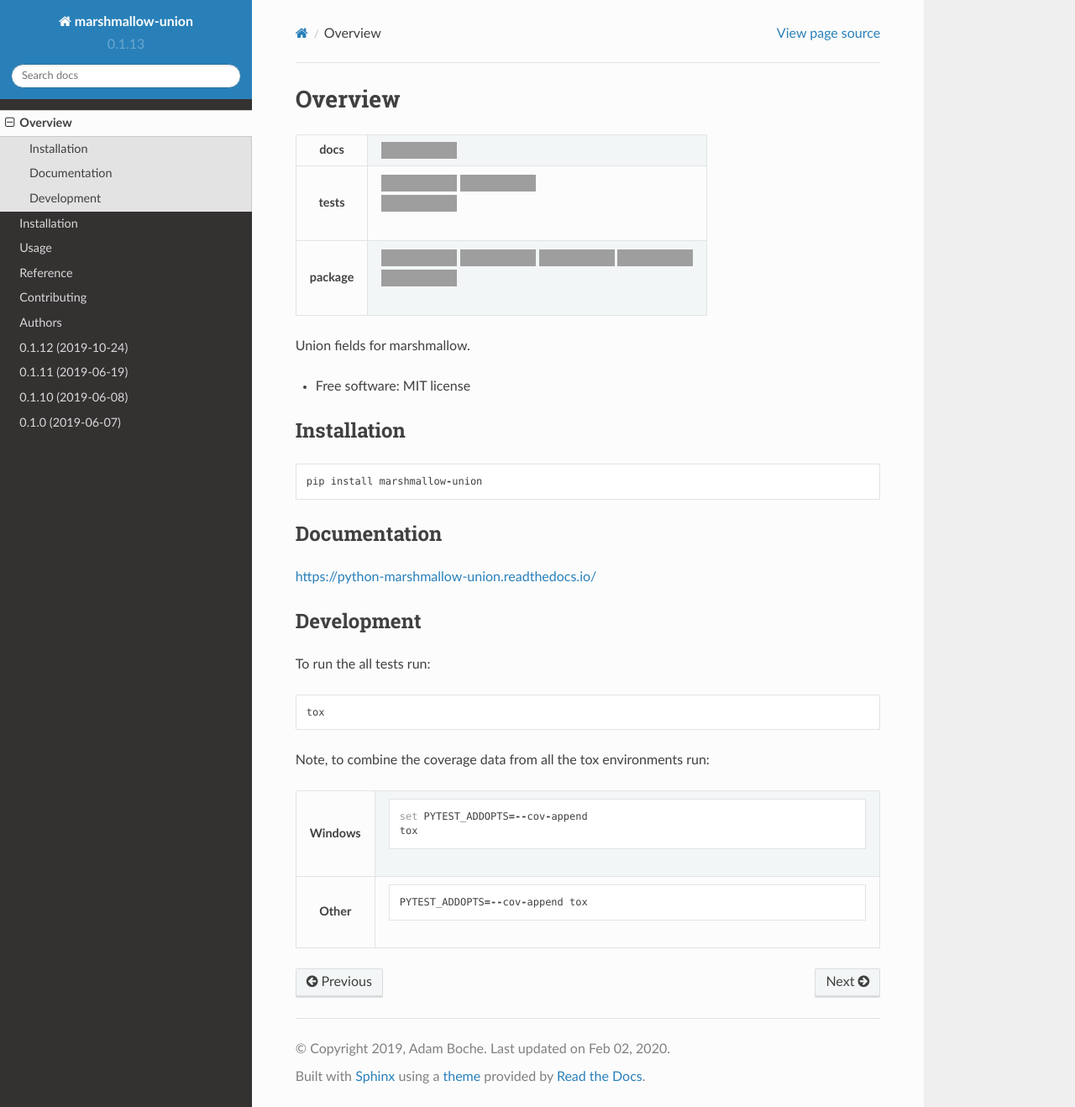
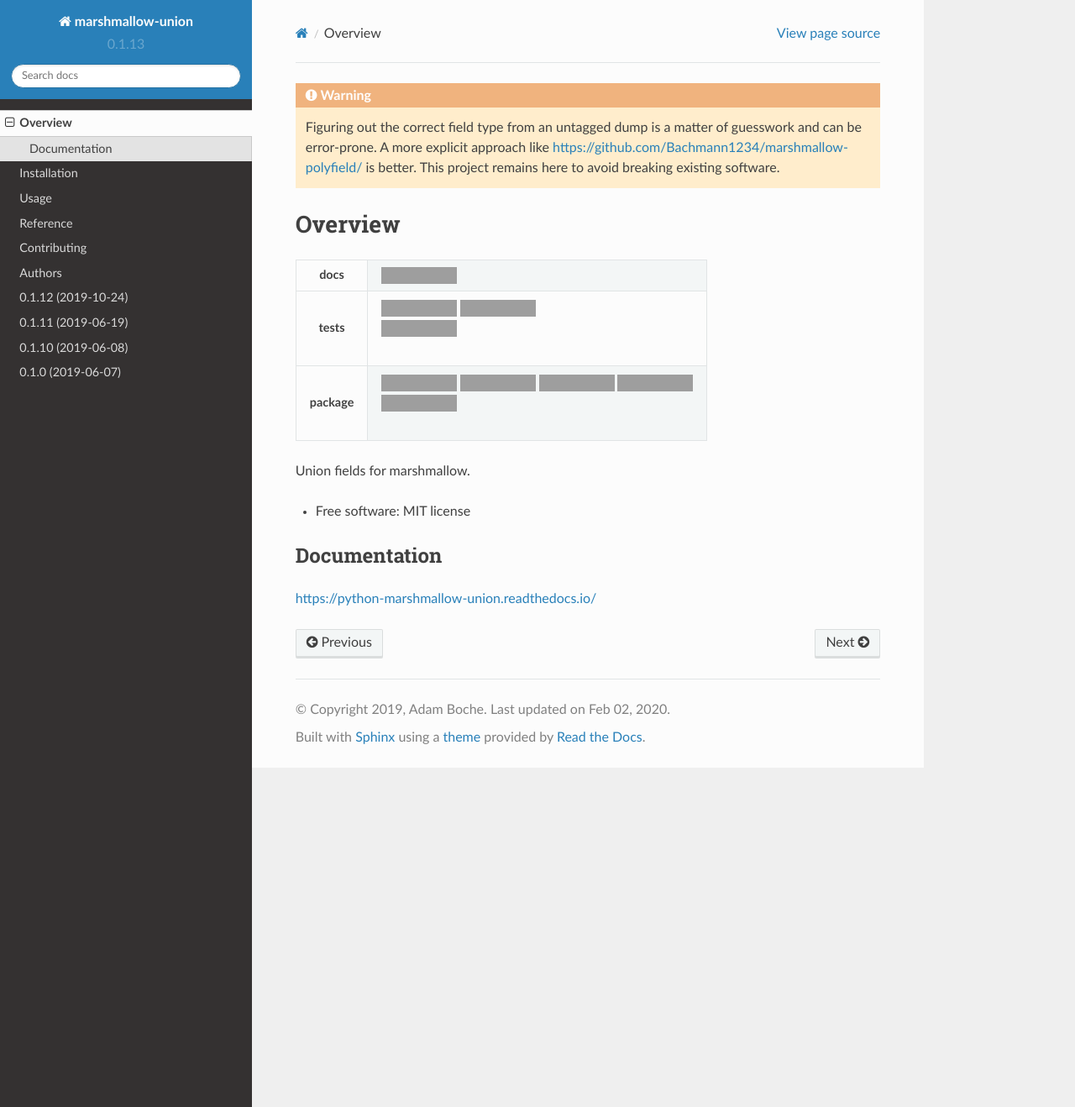
Before and after one commit to adamboche/python-marshmallow-union, a Sphinx documentation site: the page built from docs/readme.rst, in a window 1280 px wide and 1318 px high, cut to the strip 0-1318 px from the top of the window. Shown: the whole strip at 84% size. Built offline with Sphinx 7.4.7 and the Read the Docs theme 2.0.0, drawn with Linux system fonts in a browser that asks for light colours; grey boxes are pictures that could not be loaded.

Commit message:
Add warning

```diff
--- a/README.rst
+++ b/README.rst
@@ -60,40 +60,9 @@
 
 * Free software: MIT license
 
-Installation
-============
-
-::
-
-    pip install marshmallow-union
 
 Documentation
 =============
 
 
 https://python-marshmallow-union.readthedocs.io/
-
-
-Development
-===========
-
-To run the all tests run::
-
-    tox
-
-Note, to combine the coverage data from all the tox environments run:
-
-.. list-table::
-    :widths: 10 90
-    :stub-columns: 1
-
-    - - Windows
-      - ::
-
-            set PYTEST_ADDOPTS=--cov-append
-            tox
-
-    - - Other
-      - ::
-
-            PYTEST_ADDOPTS=--cov-append tox
--- a/docs/conf.py
+++ b/docs/conf.py
@@ -53,3 +53,13 @@
 napoleon_use_param = True
 
 autoapi_dirs = ["../src/marshmallow_union"]
+
+
+rst_prolog = """
+.. warning::
+
+   Figuring out the correct field type from an untagged dump is a matter of guesswork and
+   can be error-prone. A more explicit approach like
+   https://github.com/Bachmann1234/marshmallow-polyfield/ is better. This project remains
+   here to avoid breaking existing software.
+"""
--- a/docs/usage.rst
+++ b/docs/usage.rst
@@ -1,6 +1,7 @@
 =====
 Usage
 =====
+
 
 To use marshmallow-union in a project import ``marshmallow_union.Union`` and pass it a
 list of ``marshmallow.fields.Field`` instances.
```
